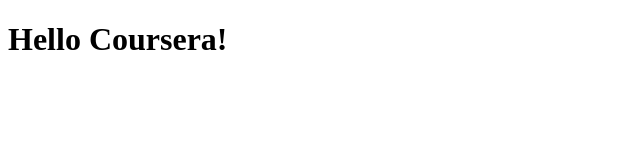
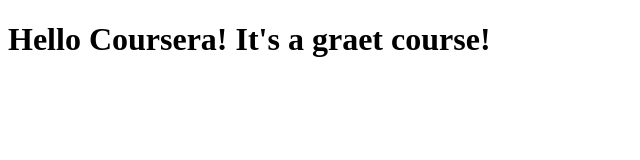
Before and after one commit to josie-opondo/coursera-test2, a plain HTML site: page index.html in a window 1280 px wide. Shown: the whole page, without its empty margins (0-640 px from the left). Drawn offline with Linux system fonts and the light colour scheme.

Commit message:
small addition to our page content

```diff
--- a/index.html
+++ b/index.html
@@ -7,6 +7,6 @@
     <title>Hello Coursera!</title>
 </head>
 <body>
-    <h1>Hello Coursera!</h1>
+    <h1>Hello Coursera! It's a graet course!</h1>
 </body>
 </html>
```
